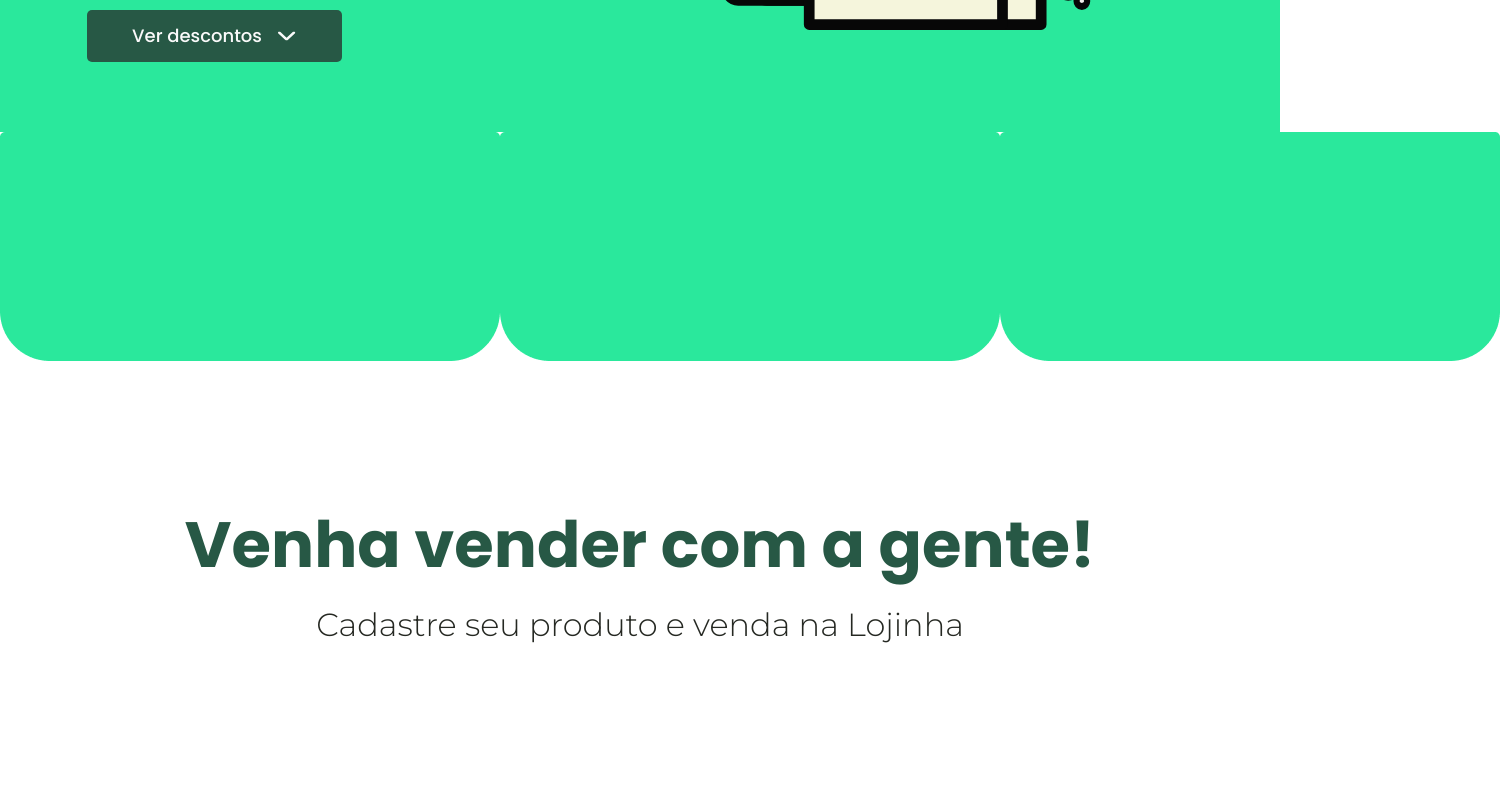
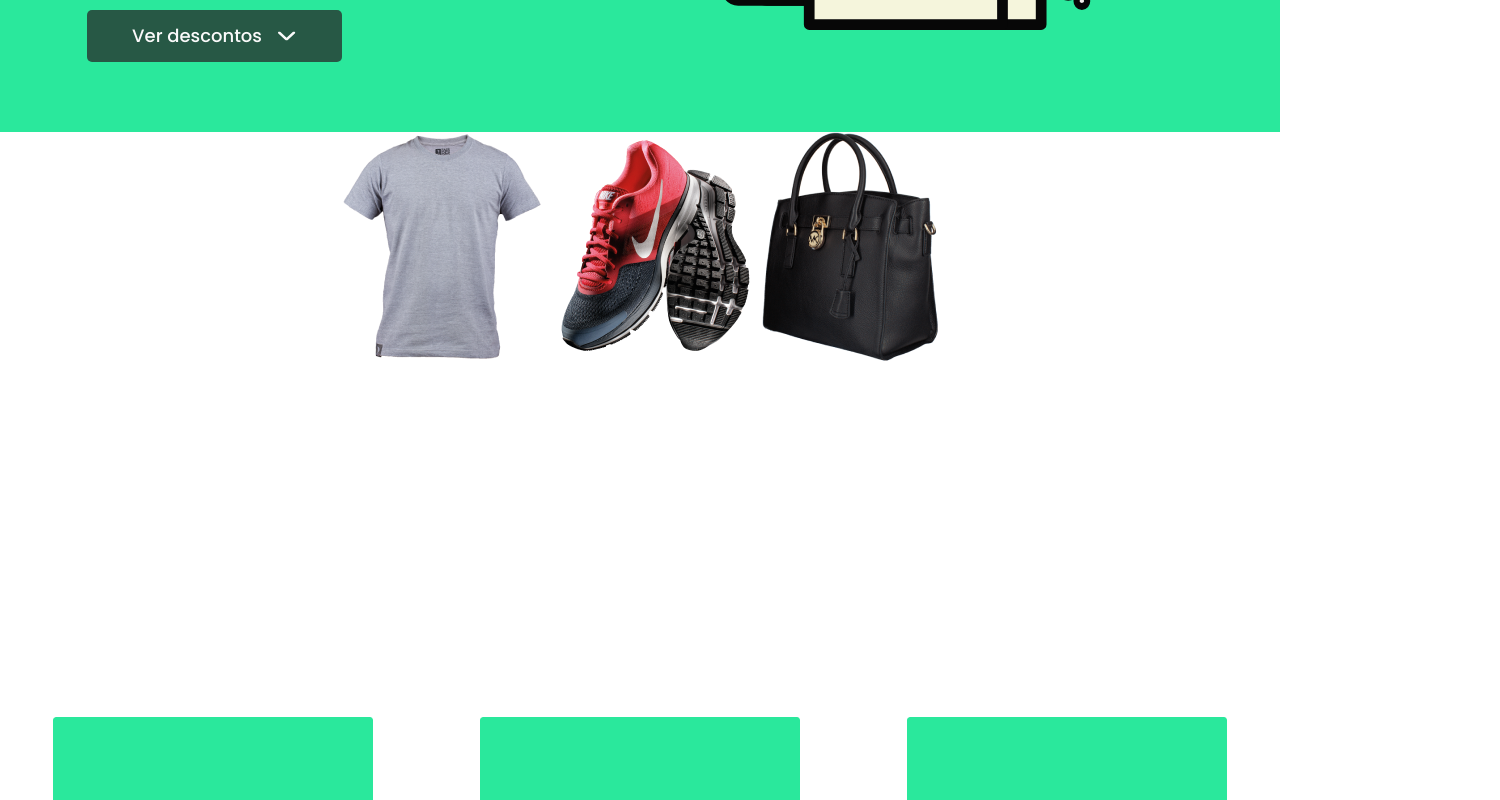
Before and after one commit to kaiocp/virtual-store, a React (Vite) app in the folder Front-End/: page / in a window 1280 px wide. Shown: the part 660-1460 px from the top of the page, 1500 px wide, since content can reach past the window. Built offline with nearby package versions, Linux system fonts and the light colour scheme.

Commit message:
Puxando imagem dos produtos

```diff
--- a/Front-End/src/components/CardsHome/CardsHome.jsx
+++ b/Front-End/src/components/CardsHome/CardsHome.jsx
@@ -1,13 +1,21 @@
 import RetanguloFundo from './imagens/RetanguloFundo.png'
+import Camisa from './imagens/Camisa.png'
+import Tenis from './imagens/Tenis.png'
+import Bolsa from './imagens/Bolsa.png'
 import styles from './CardsHome.module.css'
 export default function CardsHome() {
   return (
-    <div className={styles.cardsHome}>
-      <div className={styles.produtosCards}>
+    <section className={styles.sectionCards}>
+      <div className={styles.produtosImagens}>
+        <img src={Camisa}/>
+        <img src={Tenis}/>
+        <img src={Bolsa}/>
+      </div>
+      <div className={styles.cardsImagens}>
         <img src={RetanguloFundo}/>
         <img src={RetanguloFundo}/>
         <img src={RetanguloFundo}/>
       </div>
-    </div>
+    </section>
   )
 }
--- a/Front-End/src/components/CardsHome/CardsHome.module.css
+++ b/Front-End/src/components/CardsHome/CardsHome.module.css
@@ -2,15 +2,21 @@
     margin: 0;
     padding: 0;
     text-decoration: none;
-    color: inherit;
-    border: none;
+    box-sizing: border-box;
 }
 
-.cardsHome {
+.sectionCards {
     width: 100%;
 }
 
-.produtosCards {
+.cardsImagens {
     display: flex;
     justify-content: space-around;
+    align-items: flex-end;
+    height: 500px;
 }
+
+.cardsImagens img {
+    width: 25%;
+    height: auto;
+}
```
